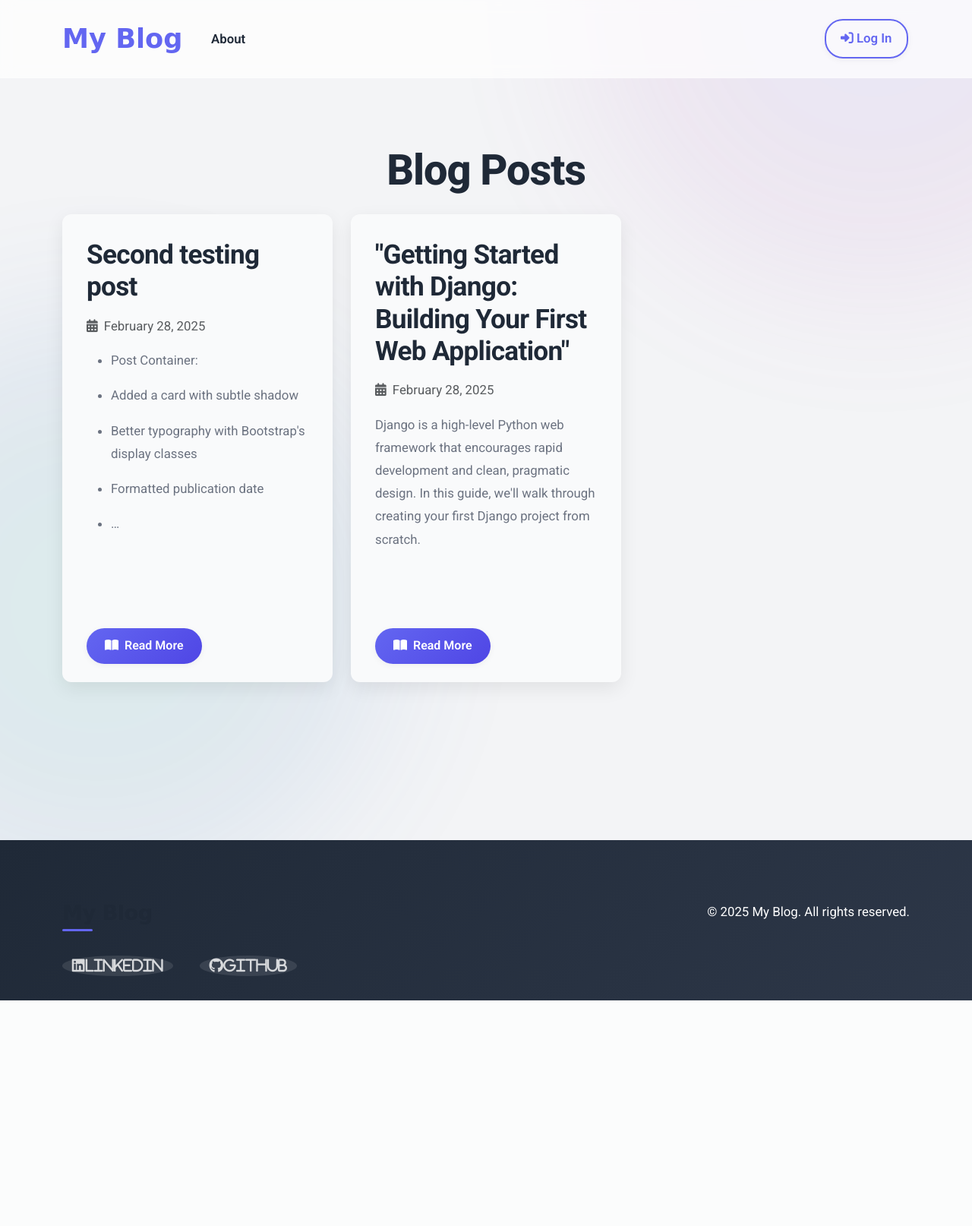
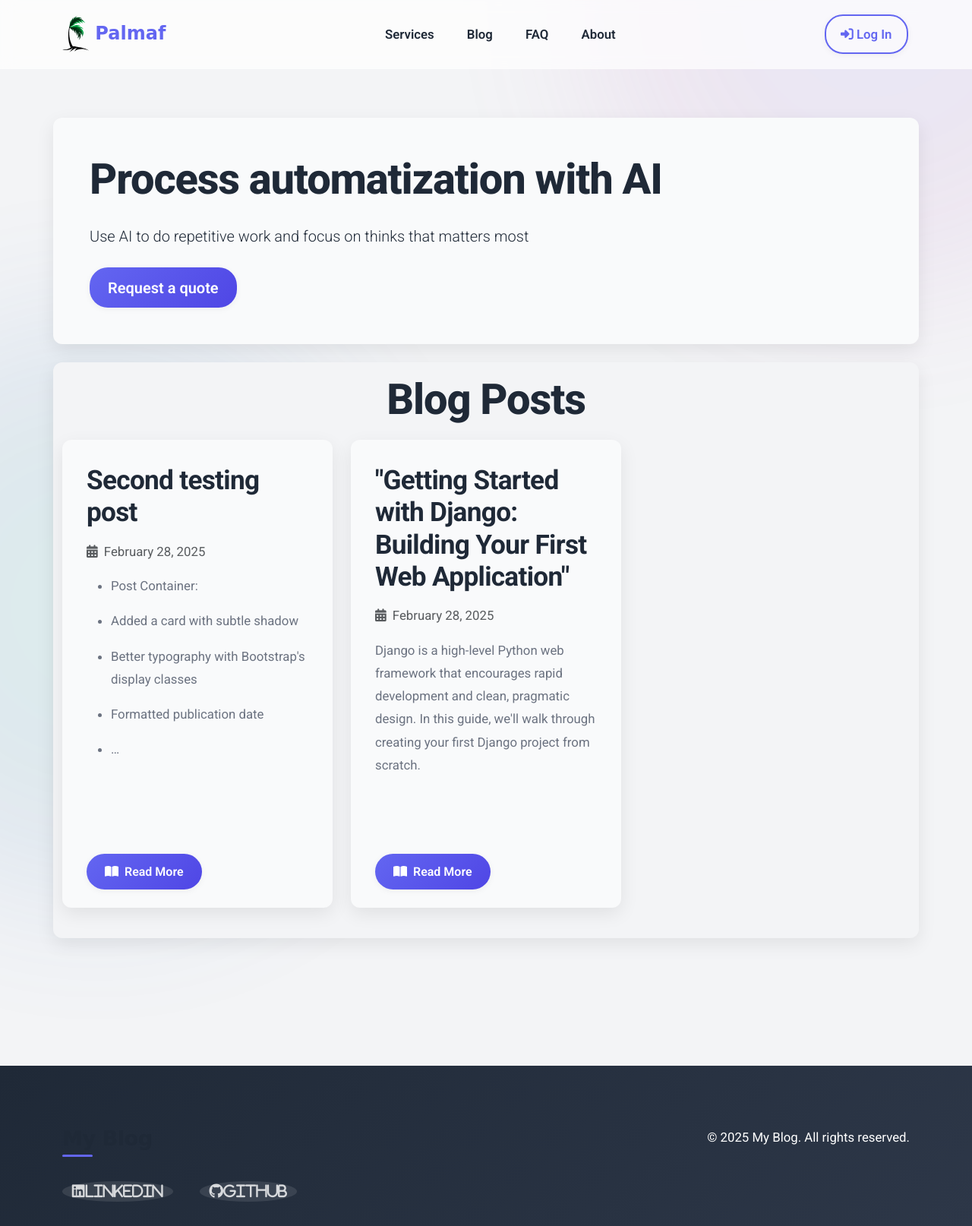
Before and after one commit to LockiCZ/Blog, a Django app: page / in a window 1280 px wide. Shown: the whole page at 76% size. Before the commit the page ends 1317 px from the top, so only its background shows below. Run offline with Django 5.2, Linux system fonts and the light colour scheme; data comes from the database, SQL or seed files in the repository; some libraries are stand-ins or nearby versions; some web fonts are replaced.

Commit message:
* added gitignore, requirements.txt * added home page * edited navbar including logo * enhanced login form

```diff
--- a/blog/static/css/blog.css
+++ b/blog/static/css/blog.css
@@ -172,7 +172,6 @@ a:not(.btn):not(.nav-link):not(.card-title a):hover:after {
 }
 
 .btn:hover {
-  transform: translateY(-3px);
   box-shadow: var(--shadow-md);
 }
 
@@ -217,7 +216,7 @@ a:not(.btn):not(.nav-link):not(.card-title a):hover:after {
 
 .navbar-brand {
   font-family: var(--font-heading);
-  font-size: 2.2rem;
+  font-size: 1.5rem;
   color: var(--primary) !important;
   font-weight: 700;
   position: relative;
@@ -662,7 +661,7 @@ a:not(.btn):not(.nav-link):not(.card-title a):hover:after {
 }
 
 .card, .post-preview, .comment-card {
-  animation: fadeInUp 0.6s ease backwards;
+  animation: fadeInUp 0.5s ease backwards;
 }
 
 .card:nth-child(2n) {
@@ -740,7 +739,7 @@ textarea.form-control {
 /* Responsive Refinements */
 @media (max-width: 992px) {
   .navbar-brand {
-    font-size: 1.8rem;
+    font-size: 1.5rem;
   }
 
   .card-body {
@@ -801,3 +800,24 @@ textarea.form-control {
   backdrop-filter: blur(var(--glass-blur));
   -webkit-backdrop-filter: blur(var(--glass-blur));
 }
+
+.light-bg {
+  border-radius: var(--border-radius-md);
+  background: var(--light);
+  box-shadow: var(--shadow-md);
+  transition: all var(--transition-medium);
+}
+
+.dark-bg {
+  border-radius: var(--border-radius-md);
+  background: var(--dark);
+  box-shadow: var(--shadow-md);
+  transition: all var(--transition-medium);
+}
+
+.ultra-light-bg {
+  border-radius: var(--border-radius-md);
+  background: var(--ultra-light);
+  box-shadow: var(--shadow-md);
+  transition: all var(--transition-medium);
+}
--- a/blog/templates/blog/base.html
+++ b/blog/templates/blog/base.html
@@ -22,14 +22,24 @@
 
     <nav class="navbar navbar-expand-lg navbar-light bg-white">
         <div class="container">
-            <a class="navbar-brand" href="{% url 'post_list' %}">My Blog</a>
+            <a class="navbar-brand" href="{% url 'home' %}"><img src="{% static 'img/logo_web.svg' %}" alt="" width="35"> Palmaf</a>
+
             <button class="navbar-toggler" type="button" data-bs-toggle="collapse" data-bs-target="#navbarNav">
                 <span class="navbar-toggler-icon"></span>
             </button>
 
             <div class="collapse navbar-collapse" id="navbarNav">
 
-                <ul class="nav navbar-nav">
+                <ul class="nav navbar-nav ms-auto">
+                    <li class="nav-item">
+                        <a class="nav-link" href="{% url 'about' %}">Services</a>
+                    </li>
+                    <li class="nav-item">
+                        <a class="nav-link" href="{% url 'blog' %}">Blog</a>
+                    </li>
+                    <li class="nav-item">
+                        <a class="nav-link" href="{% url 'about' %}">FAQ</a>
+                    </li>
                     <li class="nav-item">
                         <a class="nav-link" href="{% url 'about' %}">About</a>
                     </li>
@@ -55,10 +65,7 @@
                         </li>
                     {% endif %}
                 </ul>
-
             </div>
-
-
         </div>
     </nav>
 
--- /dev/null
+++ b/blog/templates/blog/home.html
@@ -0,0 +1,55 @@
+{% extends 'blog/base.html' %}
+
+{% block content %}
+
+<section class="container p-5 text-center text-sm-start align-items-center justify-content-between light-bg ">
+    <div>
+        <h1>Process automatization with AI</h1>
+
+        <p class="lead my-4">
+            Use AI to do repetitive work and focus on thinks that matters most
+        </p>
+        <button class="btn btn-primary btn-lg" data-bs-toggle="modal" data-bs-target="#enroll">
+            Request a quote
+        </button>
+    </div>
+</section>
+
+<section class="container my-4 ultra-light-bg">
+
+    <h1 class="pt-3 text-center">Blog Posts</h1>
+
+    <div class="row">
+        {% for post in post_list %}
+            <div class="col-md-6 col-lg-4 post-list-item">
+                <div class="card h-100">
+                    <div class="card-body">
+                        <h3 class="card-title">{{ post.title }}</h3>
+                        <div class="d-flex justify-content-between align-items-center mb-3">
+                            <div class="text-muted">
+                                <i class="fas fa-calendar-alt me-1"></i> {{ post.published_date|date:"F d, Y" }}
+                            </div>
+                        </div>
+                        <div class="card-text post-preview-content">
+                            {{ post.text|safe|truncatewords_html:30 }}
+                        </div>
+                    </div>
+                    <div class="card-footer bg-transparent border-0">
+                        <a href="{% url 'post_detail' pk=post.pk %}" class="btn btn-primary">
+                            <i class="fas fa-book-open me-1"></i> Read More
+                        </a>
+                    </div>
+                </div>
+            </div>
+        {% empty %}
+            <div class="col-12 text-center">
+                <div class="alert alert-secondary">
+                    <i class="fas fa-file-alt me-2"></i> No posts yet. Stay tuned!
+                </div>
+            </div>
+        {% endfor %}
+    </div>
+</section>
+
+
+{% endblock %}
--- a/blog/urls.py
+++ b/blog/urls.py
@@ -2,7 +2,8 @@ from django.urls import path
 from blog import views
 
 urlpatterns = [
-    path('', views.PostListView.as_view(), name='post_list'),
+    path('', views.HomeListView.as_view(), name='home'),
+    path('blog/', views.PostListView.as_view(), name='blog'),
     path('about/', views.AboutView.as_view(), name='about'),
     path('post/<int:pk>', views.PostDetailView.as_view(), name='post_detail'),
     path('post/new/', views.CreatePostView.as_view(), name='post_new'),
--- a/blog/views.py
+++ b/blog/views.py
@@ -21,17 +21,29 @@ from django.utils import timezone
 # Create your views here.
 
 
-class AboutView(TemplateView):
-    template_name = 'blog/about.html'
-
-class PostListView(ListView):
+class HomeListView(ListView):
+    template_name = 'blog/home.html'
     model = Post
 
     def get_queryset(self):
         return Post.objects.filter(published_date__lte=timezone.now()).order_by('-published_date')
 
+
+class AboutView(TemplateView):
+    template_name = 'blog/about.html'
+
+
+class PostListView(ListView):
+    model = Post
+    template_name = 'blog/post_list.html'
+
+    def get_queryset(self):
+        return Post.objects.filter(published_date__lte=timezone.now()).order_by('-published_date')
+
+
 class PostDetailView(DetailView):
     model = Post
+
 
 class CreatePostView(LoginRequiredMixin, CreateView):
     login_url = '/login/'
@@ -39,6 +51,7 @@ class CreatePostView(LoginRequiredMixin, CreateView):
 
     form_class = PostForm
     model = Post
+
 
 class PostUpdateView(LoginRequiredMixin, UpdateView):
     login_url = '/login/'
@@ -79,11 +92,13 @@ def add_comment_to_post(request, pk):
         form = CommentForm()
     return render(request, 'blog/comment_form.html', {'form': form})
 
+
 @login_required
 def comment_approve(request, pk):
     comment = get_object_or_404(Comment, pk=pk)
     comment.approve()
     return redirect('post_detail', pk=comment.post.pk)
+
 
 def comment_remove(request, pk):
     comment = get_object_or_404(Comment, pk=pk)
@@ -91,6 +106,7 @@ def comment_remove(request, pk):
     comment.delete()
     return redirect('post_detail', pk=post_pk)
 
+
 @login_required
 def post_publish(request, pk):
     post = get_object_or_404(Post, pk=pk)
--- a/my_site/urls.py
+++ b/my_site/urls.py
@@ -22,6 +22,5 @@ urlpatterns = [
     path('admin/', admin.site.urls),
     path('', include('blog.urls')),
     path('accounts/login/', views.LoginView.as_view(), name='login'),
-path('accounts/logout/', views.LogoutView.as_view(http_method_names=['post', 'get']), name='logout', kwargs={'next_page': '/'}),
-
+    path('accounts/logout/', views.LogoutView.as_view(http_method_names=['post', 'get']), name='logout', kwargs={'next_page': '/'}),
 ]
--- /dev/null
+++ b/requirements.txt
@@ -0,0 +1 @@
+django
```
Also changed, not shown: blog/templates/blog/post_detail.html (+3 -7 lines), blog/templates/registration/login.html (+37 -14 lines), blog/static/img/logo_web.svg (added), 1 other file.
